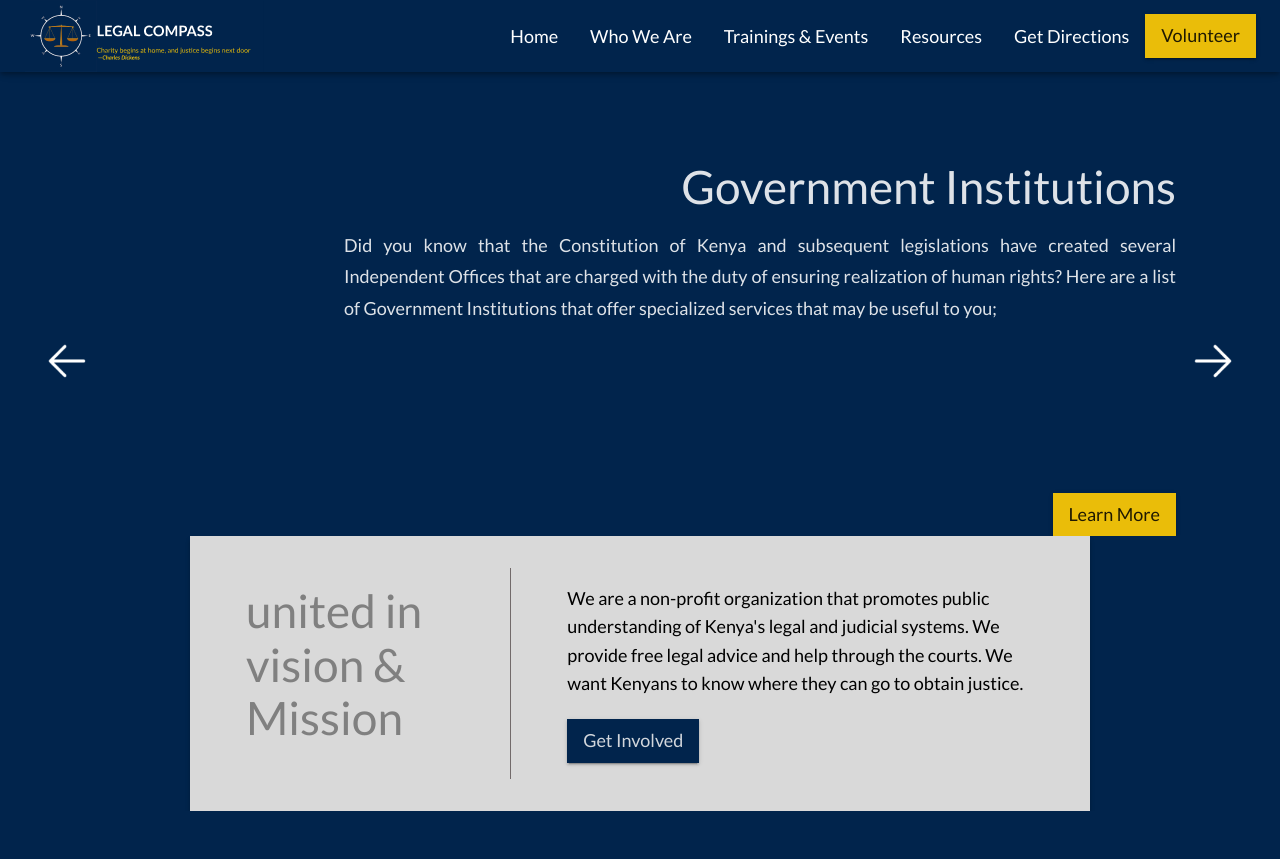
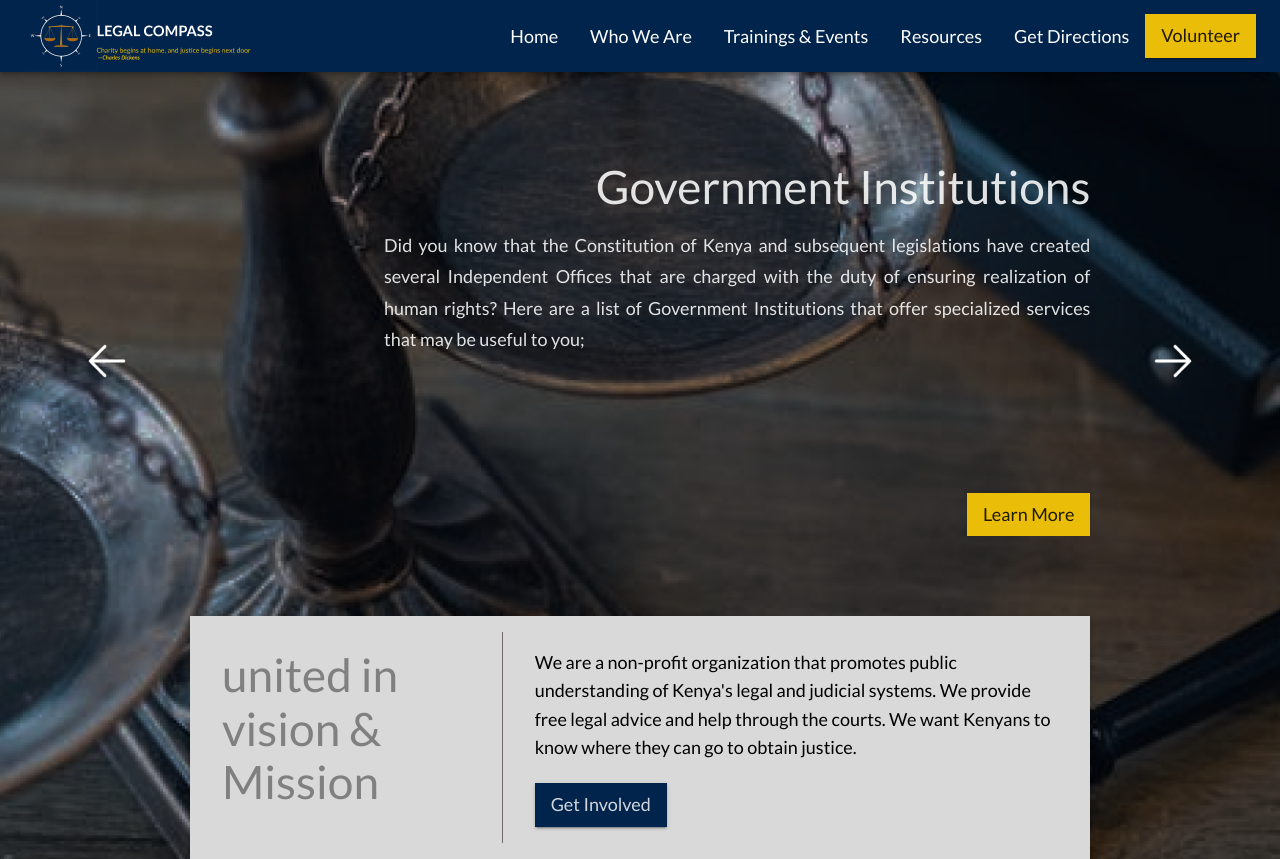
Before and after one commit to mwendwa99/legalcompass, a React (Vite) app: page / in a window 1280 px wide. Before the commit the page ends 811 px from the top, so only its background shows below. Built offline with nearby package versions, Linux system fonts and the light colour scheme.

Commit message:
fix carousel allignment

```diff
--- a/src/App.css
+++ b/src/App.css
@@ -1,9 +1,17 @@
 #root {
-  max-width: 1280px;
   margin: 0;
   padding: 0;
-  /* margin: 0 auto; */
-  /* text-align: center; */
+  background-image: url("./assets/background.png");
+  background-size: cover;
+  background-repeat: no-repeat;
+  background-position: center;
+  background-attachment: fixed;
+  position: relative;
+  /* align evertything center */
+  display: flex;
+  justify-content: center;
+  align-items: center;
+  flex-direction: column;
 }
 .MuiLink-root {
   position: relative;
@@ -40,5 +48,7 @@
 .banner {
   background: #d9d9d9;
   box-shadow: 0px 4px 4px rgba(0, 0, 0, 0.25);
-  /* height: 350px; */
+  max-width: 900px;
+  width: 100%;
+  height: 100%;
 }
--- a/src/assets/index.js
+++ b/src/assets/index.js
@@ -1,4 +1,5 @@
 export { default as logo } from "./logo.png";
 export { default as icon } from "./icon.png";
+export { default as background } from "./background.png";
 export { default as rightArrow } from "./right-arrow.png";
 export { default as leftArrow } from "./left-arrow.png";
--- a/src/components/Banner.jsx
+++ b/src/components/Banner.jsx
@@ -4,31 +4,32 @@ import Divider from "@mui/material/Divider";
 import Typography from "@mui/material/Typography";
 import Fade from "@mui/material/Fade";
 import Grid from "@mui/material/Grid";
+import Paper from "@mui/material/Paper";
 import Stack from "@mui/material/Stack";
 import CustomButton from "./Button";
 
 export default function Banner() {
   return (
-    <Box>
-      <Container className="banner" maxWidth="md" sx={{ p: 2 }}>
-        <Stack sx={{ p: 2 }} direction={"row"} spacing={5}>
+    // <Box>
+    <Box className="banner">
+      <Stack sx={{ p: 2 }} direction={"row"} spacing={2}>
         <Typography variant="h1" color="grey" sx={{ width: "100%", p: 2 }}>
           united in <br /> vision & <br /> Mission
         </Typography>
         <Divider flexItem orientation="vertical" />
         <Stack direction="column" sx={{ p: 2 }}>
           <Typography variant="subtitle2" sx={{ color: "#000" }} gutterBottom>
-              We are a non-profit organization that promotes public
-              understanding of Kenya's legal and judicial systems. We provide
-              free legal advice and help through the courts. We want Kenyans to
-              know where they can go to obtain justice.
+            We are a non-profit organization that promotes public understanding
+            of Kenya's legal and judicial systems. We provide free legal advice
+            and help through the courts. We want Kenyans to know where they can
+            go to obtain justice.
           </Typography>
           <Box sx={{ mt: 2 }}>
             <CustomButton title={"Get Involved"} />
           </Box>
         </Stack>
       </Stack>
-      </Container>
     </Box>
+    // </Box>
   );
 }
--- a/src/components/Carousel.jsx
+++ b/src/components/Carousel.jsx
@@ -32,7 +32,7 @@ export default function Example(props) {
   ];
 
   return (
-    <Container maxWidth="xl" style={{ margin: "10rem 5rem 0 0" }}>
+    <Container maxWidth="lg" style={{ margin: "10rem 0 5rem 0" }}>
       <Carousel
         animation="slide"
         NextIcon={
@@ -76,7 +76,7 @@ function Item(props) {
           justifyContent: "right",
           alignContent: "flex-end",
           ml: { xs: 0, sm: 0, md: 40 },
-          mr: { xs: 0, sm: 0, md: 10 },
+          mr: { xs: 0, sm: 0, md: 15.7 },
           // height: 400,
         }}
       >
@@ -97,7 +97,7 @@ function Item(props) {
           item
           xs={12}
           sm={12}
-          md={6}
+          md={12}
           style={{ position: "absolute", bottom: 0, right: 0 }}
         >
           <CustomButton type="secondary" title="Learn More" strong={true} />
```
Also changed, not shown: src/assets/background.png (added). Lines whose indentation alone changed are shown as unchanged.
